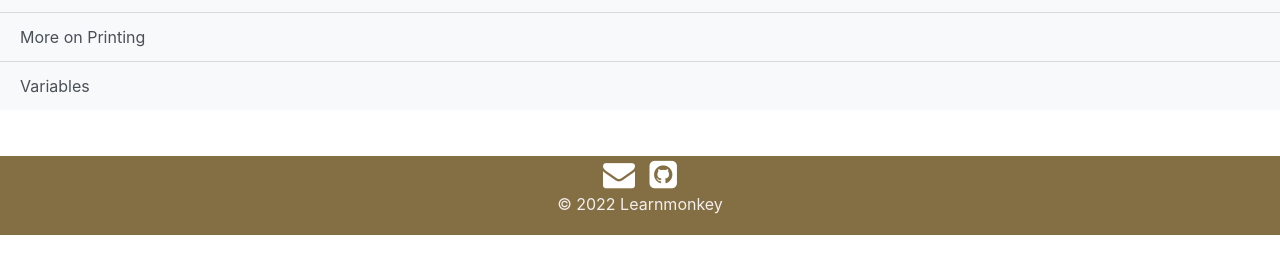
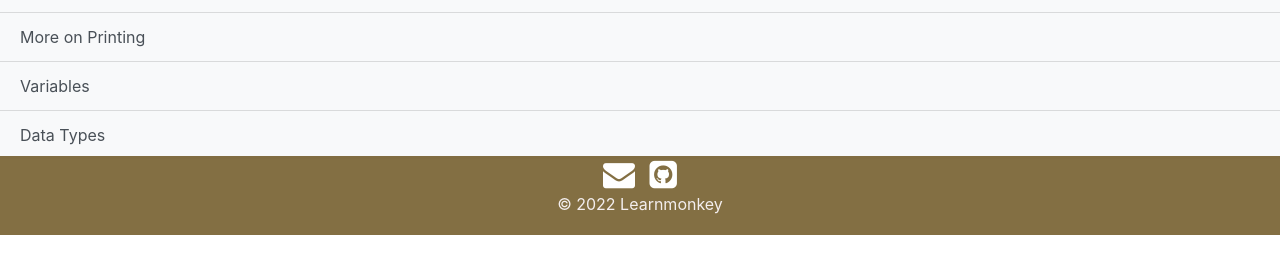
Before and after one commit to learnmonkey/learnmonkey.github.io, a Jekyll site: the page built from programming/python/installing-python.html, in a window 1280 px wide and 900 px high, scrolled down 1266 px. Shown: the part 135-409 px from the top of the window. Built offline with Jekyll 4.4.1, drawn with Linux system fonts in a browser that asks for light colours.

Commit message:
add data types tutorial to list

```diff
--- a/_layouts/python.html
+++ b/_layouts/python.html
@@ -11,6 +11,7 @@
                 <a href="/programming/python/your-first-python-program/" class="list-group-item list-group-item-action bg-light">Your First Python Program</a>
                 <a href="/programming/python/more-on-printing/" class="list-group-item list-group-item-action bg-light">More on Printing</a>
                 <a href="/programming/python/variables/" class="list-group-item list-group-item-action bg-light">Variables</a>
+                <a href="/programming/python/data-types/" class="list-group-item list-group-item-action bg-light">Data Types</a>
             </div>
         </aside>
         {%- include footer.html -%}
```
